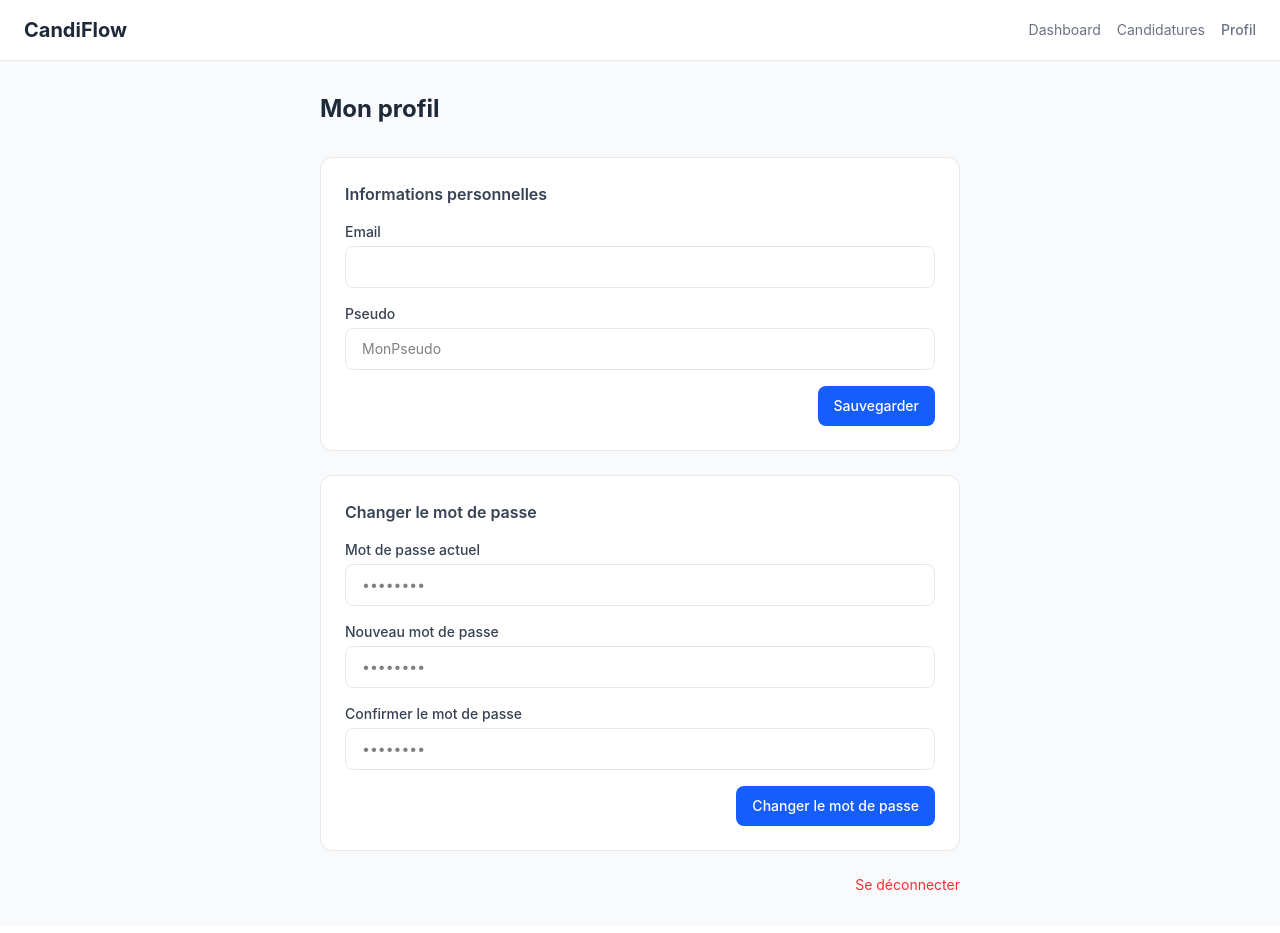
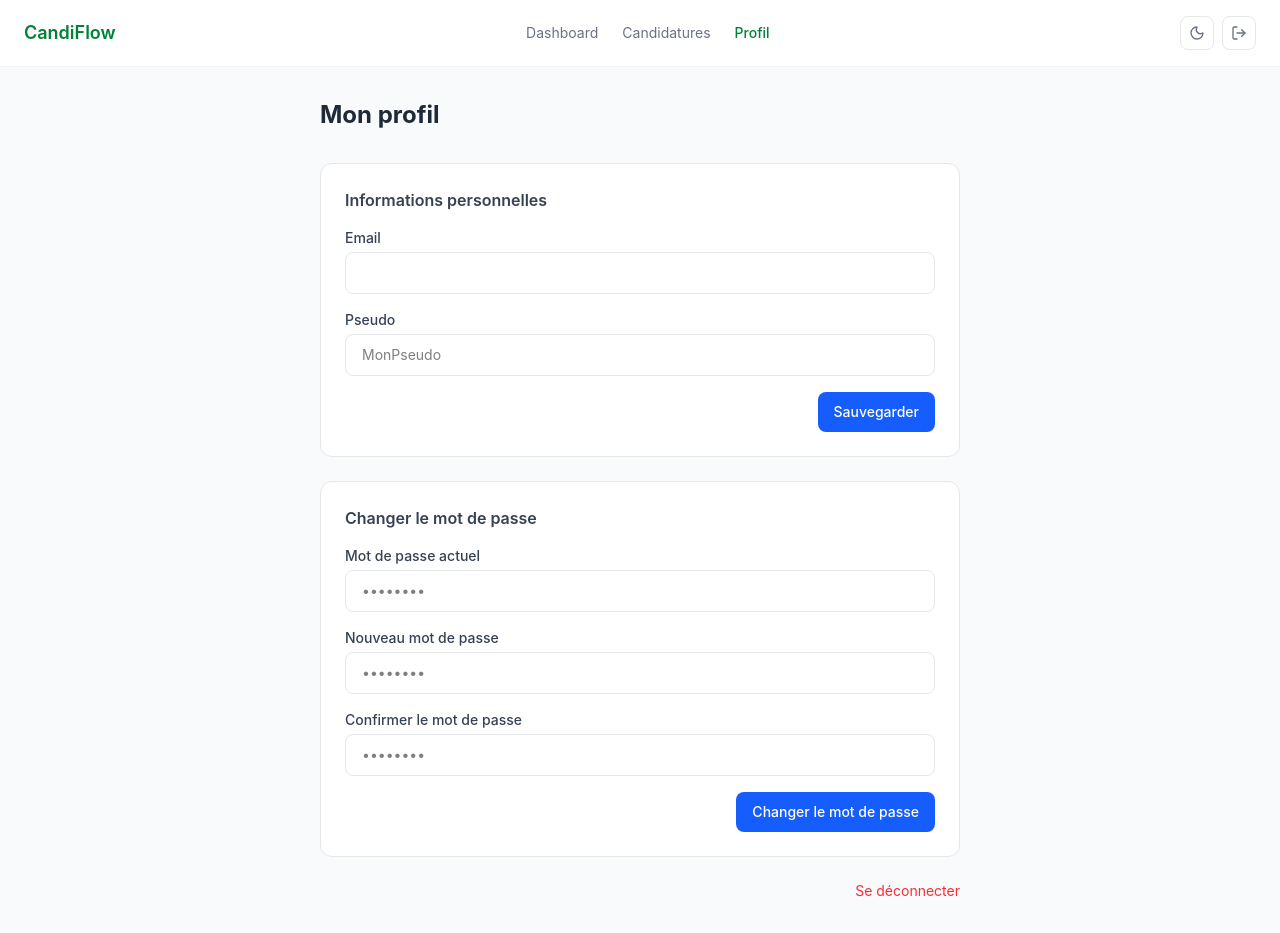
Before and after one commit to ShinWolf/CandiFlow-frontend, a React (Vite) app: page /profile in a window 1280 px wide. Built offline with nearby package versions, Linux system fonts and the light colour scheme; no server answers; sample sign-in values are in the browser's storage.

Commit message:
feat(ui): refactor Navbar with dark mode and icons

```diff
--- a/src/components/Navbar.tsx
+++ b/src/components/Navbar.tsx
@@ -1,32 +1,64 @@
-import { Link } from "react-router-dom";
+import { Link, useLocation, useNavigate } from "react-router-dom";
+import { LogOut, Sun, Moon } from "lucide-react";
 import { useAuth } from "../context/AuthContext";
+import { useTheme } from "../context/ThemeContext";
 
 const Navbar = () => {
-  const { profile } = useAuth();
+  const { profile, logout } = useAuth();
+  const { dark, toggle } = useTheme();
+  const location = useLocation();
+  const navigate = useNavigate();
+
+  const linkClass = (path: string) =>
+    `text-sm transition-colors ${
+      location.pathname === path
+        ? "text-green-700 dark:text-green-400 font-medium"
+        : "text-gray-500 dark:text-gray-400 hover:text-green-700 dark:hover:text-green-400"
+    }`;
+
+  const handleLogout = () => {
+    logout();
+    navigate("/login");
+  };
 
   return (
-    <header className="bg-white border-b border-gray-200 px-6 py-4 flex items-center justify-between">
-      <h1 className="text-xl font-bold text-gray-800">CandiFlow</h1>
-      <nav className="flex items-center gap-4">
-        <Link
-          to="/dashboard"
-          className="text-sm text-gray-500 hover:text-blue-600 transition"
-        >
+    <header className="bg-white dark:bg-gray-900 border-b border-gray-100 dark:border-gray-800 px-6 py-4 flex items-center justify-between transition-colors duration-200">
+      <Link
+        to="/applications"
+        className="text-lg font-semibold text-green-700 dark:text-green-400"
+      >
+        CandiFlow
+      </Link>
+
+      <nav className="flex items-center gap-6">
+        <Link to="/dashboard" className={linkClass("/dashboard")}>
           Dashboard
         </Link>
-        <Link
-          to="/applications"
-          className="text-sm text-gray-500 hover:text-blue-600 transition"
-        >
+        <Link to="/applications" className={linkClass("/applications")}>
           Candidatures
         </Link>
-        <Link
-          to="/profile"
-          className="text-sm text-gray-500 hover:text-blue-600 transition font-medium text-blue-600"
-        >
+        <Link to="/profile" className={linkClass("/profile")}>
           {profile?.username ?? profile?.email ?? "Profil"}
         </Link>
       </nav>
+
+      <div className="flex items-center gap-2">
+        <button
+          onClick={toggle}
+          title={dark ? "Mode clair" : "Mode sombre"}
+          className="p-2 rounded-lg border border-gray-200 dark:border-gray-700 text-gray-500 dark:text-gray-400 hover:border-green-500 dark:hover:border-green-600 hover:text-green-700 dark:hover:text-green-400 transition-colors"
+        >
+          {dark ? <Sun size={16} /> : <Moon size={16} />}
+        </button>
+
+        <button
+          onClick={handleLogout}
+          title="Déconnexion"
+          className="p-2 rounded-lg border border-gray-200 dark:border-gray-700 text-gray-500 dark:text-gray-400 hover:border-red-400 dark:hover:border-red-600 hover:text-red-500 dark:hover:text-red-400 transition-colors"
+        >
+          <LogOut size={16} />
+        </button>
+      </div>
     </header>
   );
 };
```
